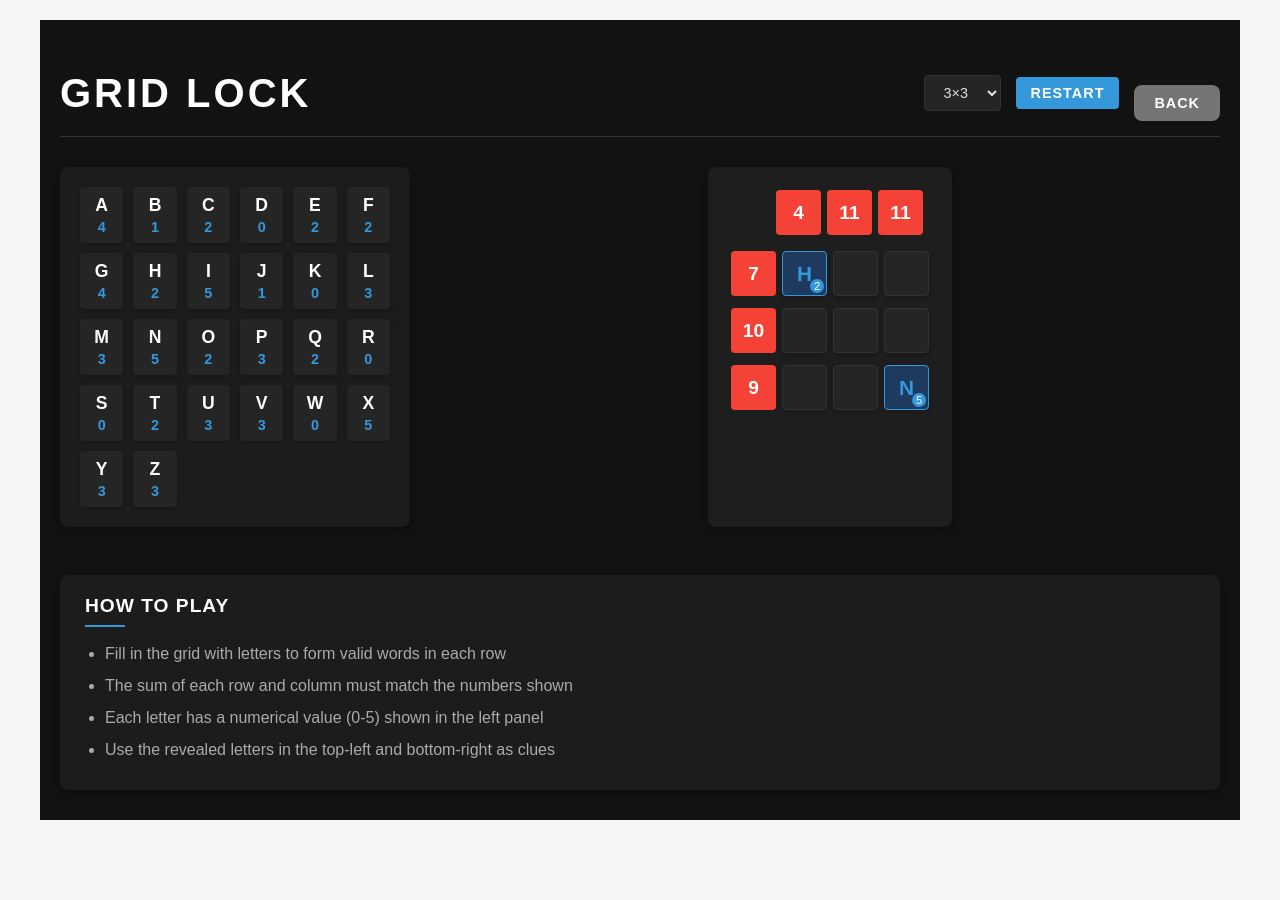
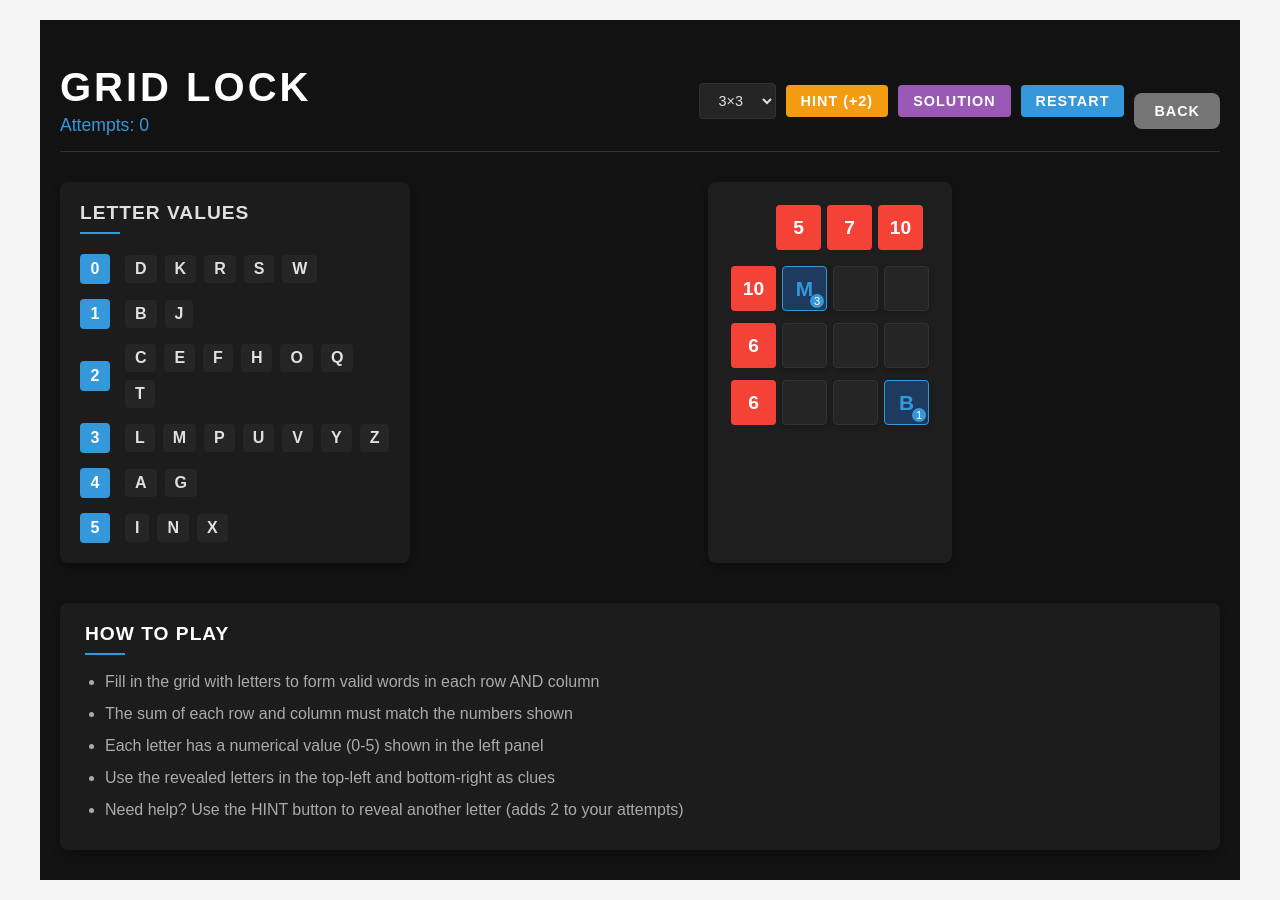
Before and after one commit to nalinmittal027/gafo-games, a React (Create React App) app: page /grid-lock in a window 1280 px wide. Before the commit the page ends 840 px from the top, so only its background shows below. Built offline with nearby package versions, Linux system fonts and the light colour scheme.

Commit message:
gridlock changed

```diff
--- a/src/components/GamesHome.css
+++ b/src/components/GamesHome.css
@@ -1,22 +1,10 @@
 /* src/components/GamesHome.css */
-:root {
-  --primary-bg: #121212;
-  --secondary-bg: #1e1e1e;
-  --card-bg: #252525;
-  --text-color: #e0e0e0;
-  --accent-color: #3498db;
-  --accent-hover: #2980b9;
-  --disabled-color: #555;
-  --footer-bg: #0a0a0a;
-  --separator: #333;
-}
-
 body {
   margin: 0;
   padding: 0;
   font-family: 'Quicksand', sans-serif;
-  background-color: var(--primary-bg);
-  color: var(--text-color);
+  background-color: #f5f7fa;
+  color: #333;
 }
 
 .games-home-container {
@@ -33,7 +21,7 @@ body {
   justify-content: center;
   align-items: center;
   text-align: center;
-  background-color: var(--primary-bg);
+  background-color: #ffffff;
   position: relative;
 }
 
@@ -41,17 +29,18 @@ body {
   font-size: 6rem;
   font-weight: 700;
   margin: 0;
-  background: linear-gradient(45deg, #3498db, #2ecc71);
+  background: linear-gradient(45deg, #3498db, #2196f3);
   -webkit-background-clip: text;
   background-clip: text;
   color: transparent;
   letter-spacing: 5px;
+  text-shadow: 0 0 15px rgba(52, 152, 219, 0.3);
 }
 
 .gafo-tagline {
   font-size: 1.5rem;
   margin-top: 10px;
-  opacity: 0.9;
+  color: #555;
 }
 
 .scroll-arrow-container {
@@ -63,7 +52,7 @@ body {
 
 .scroll-arrow {
   font-size: 2rem;
-  color: var(--accent-color);
+  color: #3498db;
 }
 
 @keyframes bounce {
@@ -81,7 +70,7 @@ body {
 /* Games Section */
 .games-section {
   padding: 60px 5%;
-  background-color: var(--secondary-bg);
+  background-color: #f5f7fa;
 }
 
 .game-category {
@@ -93,7 +82,7 @@ body {
   margin-bottom: 30px;
   position: relative;
   padding-bottom: 15px;
-  color: var(--text-color);
+  color: #2c3e50;
 }
 
 .category-title:after {
@@ -103,7 +92,7 @@ body {
   left: 0;
   width: 60px;
   height: 3px;
-  background-color: var(--accent-color);
+  background-color: #3498db;
 }
 
 .games-grid {
@@ -113,20 +102,20 @@ body {
 }
 
 .game-card {
-  background-color: var(--card-bg);
+  background-color: #ffffff;
   border-radius: 10px;
   overflow: hidden;
-  box-shadow: 0 5px 15px rgba(0, 0, 0, 0.3);
+  box-shadow: 0 5px 15px rgba(0, 0, 0, 0.1);
   transition: transform 0.3s, box-shadow 0.3s;
   text-decoration: none;
-  color: var(--text-color);
+  color: #333;
   display: flex;
   flex-direction: column;
 }
 
 .game-card:hover {
   transform: translateY(-5px);
-  box-shadow: 0 8px 25px rgba(0, 0, 0, 0.4);
+  box-shadow: 0 8px 25px rgba(0, 0, 0, 0.15);
 }
 
 .game-card.disabled {
@@ -136,7 +125,7 @@ body {
 
 .game-card.disabled:hover {
   transform: none;
-  box-shadow: 0 5px 15px rgba(0, 0, 0, 0.3);
+  box-shadow: 0 5px 15px rgba(0, 0, 0, 0.1);
 }
 
 .game-thumbnail {
@@ -165,20 +154,20 @@ body {
 .game-title {
   font-size: 1.4rem;
   margin: 0 0 10px 0;
-  color: var(--text-color);
+  color: #2c3e50;
 }
 
 .game-description {
   font-size: 0.95rem;
   margin: 0 0 20px 0;
   flex-grow: 1;
-  opacity: 0.8;
+  color: #666;
 }
 
 .game-cta {
   align-self: flex-start;
   padding: 8px 16px;
-  background-color: var(--accent-color);
+  background-color: #3498db;
   color: white;
   font-weight: 600;
   border-radius: 5px;
@@ -187,23 +176,24 @@ body {
 }
 
 .game-card:not(.disabled):hover .game-cta {
-  background-color: var(--accent-hover);
+  background-color: #2980b9;
 }
 
 .game-card.disabled .game-cta {
-  background-color: var(--disabled-color);
+  background-color: #95a5a6;
 }
 
 /* Footer */
 .games-home-footer {
-  background-color: var(--footer-bg);
+  background-color: #2c3e50;
   padding: 30px 5%;
   margin-top: auto;
+  color: #ecf0f1;
 }
 
 .games-home-footer p {
   margin: 0 0 15px 0;
-  opacity: 0.7;
+  opacity: 0.8;
   font-size: 0.9rem;
 }
 
@@ -214,10 +204,10 @@ body {
 }
 
 .footer-links a {
-  color: var(--text-color);
+  color: #ecf0f1;
   text-decoration: none;
   font-size: 0.9rem;
-  opacity: 0.7;
+  opacity: 0.8;
   transition: opacity 0.3s;
 }
 
--- a/src/components/GamesHome.js
+++ b/src/components/GamesHome.js
@@ -41,7 +41,7 @@ const GamesHome = () => {
           name: 'Chappal vs Cockroach',
           description: 'Battle cockroaches with your chappal in this exciting card game!',
           thumbnail: '/images/chappal-vs-cockroach.jpg',
-          route: '/chappal-home'
+          route: '/chappal-vs-cockroach'
         },
         {
           id: 'multiplayer-coming-soon-1',
--- a/src/components/GridLock/GridLock.css
+++ b/src/components/GridLock/GridLock.css
@@ -6,12 +6,17 @@
   --cell-bg: #252525;
   --cell-border: #333;
   --revealed-cell-bg: #1e3a5f;
+  --solution-cell-bg: #2c5f2e;
   --text-color: #e0e0e0;
   --muted-text: #aaa;
   --accent-color: #3498db;
   --accent-hover: #2980b9;
   --success-color: #00c853;
   --error-color: #f44336;
+  --hint-color: #f39c12;
+  --hint-hover: #e67e22;
+  --solution-color: #9b59b6;
+  --solution-hover: #8e44ad;
   --header-bg: #0a0a0a;
   --panel-bg: #1c1c1c;
 }
@@ -20,14 +25,13 @@
   margin: 0;
   padding: 0;
   font-family: 'Quicksand', sans-serif;
-    background-color: var(--primary-bg);
-    color: var(--text-color);
 }
 
 .grid-lock-container {
   min-height: 100vh;
   padding: 30px 20px;
   background-color: var(--primary-bg);
+  color: var(--text-color);
   display: flex;
   flex-direction: column;
   max-width: 1200px;
@@ -44,6 +48,11 @@
   border-bottom: 1px solid var(--cell-border);
 }
 
+.header-left {
+  display: flex;
+  flex-direction: column;
+}
+
 .grid-lock-header h1 {
   font-size: 2.5rem;
   font-weight: 700;
@@ -52,9 +61,16 @@
   color: white;
 }
 
+.attempts-counter {
+  font-size: 1.1rem;
+  color: var(--accent-color);
+  margin-top: 5px;
+  font-weight: 500;
+}
+
 .header-controls {
   display: flex;
-    gap: 15px;
+  gap: 10px;
   align-items: center;
 }
 
@@ -76,9 +92,7 @@
   border-color: var(--accent-color);
 }
 
-  .game-button, .back-button {
-    background-color: var(--accent-color);
-    color: white;
+.game-button, .back-button, .hint-button, .solution-button {
   border: none;
   padding: 8px 15px;
   border-radius: 4px;
@@ -93,8 +107,36 @@
   text-align: center;
 }
 
+.game-button, .back-button {
+  background-color: var(--accent-color);
+  color: white;
+}
+
+.hint-button {
+  background-color: var(--hint-color);
+  color: white;
+}
+
+.solution-button {
+  background-color: var(--solution-color);
+  color: white;
+}
+
 .game-button:hover, .back-button:hover {
   background-color: var(--accent-hover);
+}
+
+.hint-button:hover {
+  background-color: var(--hint-hover);
+}
+
+.solution-button:hover {
+  background-color: var(--solution-hover);
+}
+
+.game-button:disabled, .hint-button:disabled, .solution-button:disabled {
+  opacity: 0.5;
+  cursor: not-allowed;
 }
 
 /* Game Area */
@@ -116,34 +158,61 @@
   box-shadow: 0 4px 10px rgba(0, 0, 0, 0.3);
 }
 
-  .letter-values-grid {
-    display: grid;
-    grid-template-columns: repeat(auto-fill, minmax(40px, 1fr));
-    gap: 10px;
+.letter-values h3 {
+  margin-top: 0;
+  margin-bottom: 20px;
+  letter-spacing: 1px;
+  font-size: 1.2rem;
+  position: relative;
+  padding-bottom: 10px;
 }
 
-  .letter-value-item {
+.letter-values h3:after {
+  content: '';
+  position: absolute;
+  bottom: 0;
+  left: 0;
+  width: 40px;
+  height: 2px;
+  background-color: var(--accent-color);
+}
+
+.letter-values-by-number {
   display: flex;
   flex-direction: column;
-    align-items: center;
-    padding: 8px 5px;
-    background-color: var(--cell-bg);
-    border-radius: 4px;
-    box-shadow: 0 2px 4px rgba(0, 0, 0, 0.2);
+  gap: 15px;
 }
 
-  .letter-value-item .letter {
-    font-weight: 600;
-    font-size: 1.1rem;
-    text-transform: uppercase;
-    color: white;
+.letter-value-group {
+  display: flex;
+  align-items: center;
 }
 
-  .letter-value-item .value {
-    font-size: 0.9rem;
-    color: var(--accent-color);
+.value-header {
+  background-color: var(--accent-color);
+  color: white;
+  width: 30px;
+  height: 30px;
+  display: flex;
+  justify-content: center;
+  align-items: center;
+  border-radius: 4px;
   font-weight: 600;
-    margin-top: 3px;
+  margin-right: 15px;
+}
+
+.letters-list {
+  display: flex;
+  flex-wrap: wrap;
+  gap: 8px;
+}
+
+.letter-item {
+  background-color: var(--cell-bg);
+  padding: 5px 10px;
+  border-radius: 4px;
+  text-transform: uppercase;
+  font-weight: 600;
 }
 
 /* Grid Area */
@@ -222,6 +291,11 @@
   border-color: var(--accent-color);
 }
 
+.grid-cell.solution:not(.revealed) {
+  background-color: var(--solution-cell-bg);
+  border-color: var(--success-color);
+}
+
 .grid-cell input {
   width: 100%;
   height: 100%;
@@ -294,6 +368,39 @@
   background-color: #f0f0f0;
 }
 
+/* Solution Message */
+.solution-message {
+  background-color: var(--solution-color);
+  color: white;
+  padding: 25px;
+  border-radius: 8px;
+  text-align: center;
+  box-shadow: 0 4px 10px rgba(0, 0, 0, 0.3);
+  margin-bottom: 30px;
+}
+
+.solution-message h2 {
+  margin-top: 0;
+  font-size: 1.8rem;
+  letter-spacing: 2px;
+}
+
+.solution-message p {
+  margin-bottom: 20px;
+  font-size: 1.1rem;
+}
+
+.solution-message .game-button {
+  background-color: white;
+  color: var(--solution-color);
+  padding: 10px 20px;
+  transition: background-color 0.2s;
+}
+
+.solution-message .game-button:hover {
+  background-color: #f0f0f0;
+}
+
 /* Game Instructions */
 .game-instructions {
   background-color: var(--panel-bg);
@@ -354,10 +461,16 @@
 
   .header-controls {
     width: 100%;
+    flex-wrap: wrap;
     justify-content: space-between;
   }
 
   .grid-lock-header h1 {
     font-size: 2rem;
   }
+
+  .game-button, .back-button, .hint-button, .solution-button {
+    padding: 8px 10px;
+    font-size: 0.8rem;
   }
+}
--- a/src/components/GridLock/GridLock.js
+++ b/src/components/GridLock/GridLock.js
@@ -3,7 +3,7 @@ import React, { useState, useEffect } from 'react';
 import { Link } from 'react-router-dom';
 import './GridLock.css';
 
-// Dictionary of valid words for different grid sizes (corrected)
+// Dictionary of valid words for different grid sizes
 const wordDictionaries = {
   3: ['cat', 'dog', 'rat', 'bat', 'hat', 'mat', 'sat', 'pat', 'tap', 'top', 'mop', 'hop', 'pop', 'lot', 'dot', 'hot', 'pot', 'got', 'jot', 'rot', 'fog', 'log', 'bog', 'cog', 'jog', 'bag', 'rag', 'tag', 'wag', 'big', 'dig', 'fig', 'pig', 'wig', 'bun', 'fun', 'gun', 'run', 'sun', 'pun', 'gem', 'hem', 'rim', 'dim', 'him', 'den', 'hen', 'men', 'pen', 'ten', 'fan', 'man', 'pan', 'ran', 'tan', 'van', 'cab', 'dab', 'jab', 'lab', 'tab', 'bib', 'fib', 'rib', 'bob', 'cob', 'fob', 'job', 'mob', 'rob', 'sob', 'rub', 'tub', 'cub', 'hub', 'pub', 'sub'],
 
@@ -25,6 +25,8 @@ const GridLock = () => {
   const [colMatches, setColMatches] = useState([]);
   const [gameWon, setGameWon] = useState(false);
   const [attempts, setAttempts] = useState(0);
+  const [solutionRevealed, setSolutionRevealed] = useState(false);
+  const [groupedLetterValues, setGroupedLetterValues] = useState({});
 
   // Initialize game
   useEffect(() => {
@@ -45,15 +47,41 @@ const GridLock = () => {
     const allRowsMatch = newRowMatches.every(match => match);
     const allColsMatch = newColMatches.every(match => match);
 
-    if (allRowsMatch && allColsMatch && grid.flat().every(cell => cell.letter !== '')) {
+    if (allRowsMatch && allColsMatch && grid.flat().every(cell => cell.letter !== '') && !solutionRevealed) {
       setGameWon(true);
     }
-  }, [grid]);
+  }, [grid, solutionRevealed]);
+
+  // Group letter values whenever letterValues changes
+  useEffect(() => {
+    const grouped = {};
+
+    // Initialize groups for 0-5
+    for (let i = 0; i <= 5; i++) {
+      grouped[i] = [];
+    }
+
+    // Group letters by their values
+    Object.entries(letterValues).forEach(([letter, value]) => {
+      if (grouped[value]) {
+        grouped[value].push(letter);
+      }
+    });
+
+    // Sort letters within each group
+    for (let i = 0; i <= 5; i++) {
+      grouped[i] = grouped[i].sort();
+    }
+
+    setGroupedLetterValues(grouped);
+  }, [letterValues]);
 
   // Generate a new game
   const generateNewGame = (size) => {
     const newGridSize = size || gridSize;
-    const validGrid = generateValidGrid(newGridSize);
+
+    // Generate grid with valid rows AND valid columns
+    const validGrid = generateValidGridWithColumns(newGridSize);
     setOriginalGrid(validGrid);
 
     // Assign random values to each letter
@@ -87,12 +115,55 @@ const GridLock = () => {
 
     setGrid(playerGrid);
     setGameWon(false);
+    setSolutionRevealed(false);
     setAttempts(0);
     setRowMatches(Array(newGridSize).fill(false));
     setColMatches(Array(newGridSize).fill(false));
   };
 
-  // Generate a valid grid with valid words
+  // Generate a valid grid with both valid rows AND valid columns
+  const generateValidGridWithColumns = (size) => {
+    // This is a simplified approach that may not be perfect for large grids
+    // For production, you might need a more sophisticated algorithm
+
+    // Try a limited number of times to generate a valid grid
+    let attempts = 0;
+    const maxAttempts = 100;
+
+    while (attempts < maxAttempts) {
+      // First generate a grid with valid rows
+      const candidateGrid = generateValidGrid(size);
+
+      // Check if columns are also valid words
+      let allColumnsValid = true;
+
+      // Extract columns and check if they're valid words
+      for (let j = 0; j < size; j++) {
+        const column = [];
+        for (let i = 0; i < size; i++) {
+          column.push(candidateGrid[i][j]);
+        }
+
+        const columnWord = column.join('');
+        if (!wordDictionaries[size].includes(columnWord)) {
+          allColumnsValid = false;
+          break;
+        }
+      }
+
+      if (allColumnsValid) {
+        return candidateGrid;
+      }
+
+      attempts++;
+    }
+
+    // If we can't find a perfect solution, use a fallback approach
+    console.log("Couldn't find a grid with all valid columns. Using fallback grid.");
+    return generateValidGrid(size);
+  };
+
+  // Generate a valid grid with valid words (rows only)
   const generateValidGrid = (size) => {
     const validGrid = [];
     const availableWords = [...wordDictionaries[size]];
@@ -136,7 +207,7 @@ const GridLock = () => {
 
   // Handle cell input change
   const handleCellChange = (rowIndex, colIndex, value) => {
-    if (grid[rowIndex][colIndex].revealed) return;
+    if (grid[rowIndex][colIndex].revealed || gameWon || solutionRevealed) return;
 
     // Update grid with new value
     const newGrid = [...grid];
@@ -181,17 +252,69 @@ const GridLock = () => {
     generateNewGame(newSize);
   };
 
+  // Take a hint - reveal a random unrevealed cell
+  const takeHint = () => {
+    if (gameWon || solutionRevealed) return;
+
+    // Find all unrevealed cells
+    const unrevealedCells = [];
+    grid.forEach((row, rowIndex) => {
+      row.forEach((cell, colIndex) => {
+        if (!cell.revealed && !cell.letter) {
+          unrevealedCells.push({ rowIndex, colIndex });
+        }
+      });
+    });
+
+    // If there are any unrevealed cells, reveal one randomly
+    if (unrevealedCells.length > 0) {
+      const randomIndex = Math.floor(Math.random() * unrevealedCells.length);
+      const { rowIndex, colIndex } = unrevealedCells[randomIndex];
+
+      const newGrid = [...grid];
+      newGrid[rowIndex][colIndex] = {
+        letter: originalGrid[rowIndex][colIndex],
+        revealed: true
+      };
+
+      setGrid(newGrid);
+      setAttempts(prev => prev + 2); // Add 2 to attempts as penalty
+    }
+  };
+
+  // Reveal the solution
+  const revealSolution = () => {
+    const solutionGrid = originalGrid.map((row, rowIndex) => {
+      return row.map((letter, colIndex) => {
+        const isRevealed = (rowIndex === 0 && colIndex === 0) ||
+                           (rowIndex === gridSize - 1 && colIndex === gridSize - 1);
+        return {
+          letter,
+          revealed: isRevealed
+        };
+      });
+    });
+
+    setGrid(solutionGrid);
+    setSolutionRevealed(true);
+  };
+
   return (
     <div className="grid-lock-container">
       <div className="grid-lock-header">
-        <h1>GRID LOCK</h1>
+        <div className="header-left">
+          <h1>GRID LOCK</h1>
+          <div className="attempts-counter">
+            <span>Attempts: {attempts}</span>
+          </div>
+        </div>
         <div className="header-controls">
           <div className="grid-size-selector">
             <select
               id="grid-size"
               value={gridSize}
               onChange={handleGridSizeChange}
-              disabled={gameWon}
+              disabled={gameWon || solutionRevealed}
             >
               <option value="3">3×3</option>
               <option value="4">4×4</option>
@@ -200,8 +323,16 @@ const GridLock = () => {
             </select>
           </div>
 
+          <button className="hint-button" onClick={takeHint} disabled={gameWon || solutionRevealed}>
+            HINT (+2)
+          </button>
+
+          <button className="solution-button" onClick={revealSolution} disabled={gameWon || solutionRevealed}>
+            SOLUTION
+          </button>
+
           <button className="game-button" onClick={restartGame}>
-            {gameWon ? 'NEW GAME' : 'RESTART'}
+            {gameWon || solutionRevealed ? 'NEW GAME' : 'RESTART'}
           </button>
 
           <Link to="/" className="back-button">BACK</Link>
@@ -210,11 +341,16 @@ const GridLock = () => {
 
       <div className="game-area">
         <div className="letter-values">
-          <div className="letter-values-grid">
-            {Object.entries(letterValues).sort().map(([letter, value]) => (
-              <div key={letter} className="letter-value-item">
-                <span className="letter">{letter}</span>
-                <span className="value">{value}</span>
+          <h3>LETTER VALUES</h3>
+          <div className="letter-values-by-number">
+            {Object.entries(groupedLetterValues).map(([value, letters]) => (
+              <div key={value} className="letter-value-group">
+                <div className="value-header">{value}</div>
+                <div className="letters-list">
+                  {letters.map(letter => (
+                    <div key={letter} className="letter-item">{letter}</div>
+                  ))}
+                </div>
               </div>
             ))}
           </div>
@@ -250,19 +386,21 @@ const GridLock = () => {
                   {row.map((cell, colIndex) => (
                     <div
                       key={colIndex}
-                      className={`grid-cell ${cell.revealed ? 'revealed' : ''}`}
+                      className={`grid-cell ${cell.revealed ? 'revealed' : ''} ${solutionRevealed ? 'solution' : ''}`}
                     >
                       <input
                         type="text"
                         maxLength="1"
-                        value={cell.letter}
+                        value={solutionRevealed ? originalGrid[rowIndex][colIndex] : cell.letter}
                         onChange={(e) => handleCellChange(rowIndex, colIndex, e.target.value)}
-                        disabled={cell.revealed || gameWon}
+                        disabled={cell.revealed || gameWon || solutionRevealed}
                         className={cell.revealed ? 'revealed-input' : ''}
                       />
-                      {cell.letter && (
+                      {(cell.letter || solutionRevealed) && (
                         <span className="letter-value-indicator">
-                          {letterValues[cell.letter] !== undefined ? letterValues[cell.letter] : '?'}
+                          {letterValues[solutionRevealed ? originalGrid[rowIndex][colIndex] : cell.letter] !== undefined
+                            ? letterValues[solutionRevealed ? originalGrid[rowIndex][colIndex] : cell.letter]
+                            : '?'}
                         </span>
                       )}
                     </div>
@@ -282,13 +420,22 @@ const GridLock = () => {
         </div>
       )}
 
+      {solutionRevealed && !gameWon && (
+        <div className="solution-message">
+          <h2>SOLUTION REVEALED</h2>
+          <p>Better luck next time!</p>
+          <button className="game-button" onClick={restartGame}>PLAY AGAIN</button>
+        </div>
+      )}
+
       <div className="game-instructions">
         <h3>HOW TO PLAY</h3>
         <ul>
-          <li>Fill in the grid with letters to form valid words in each row</li>
+          <li>Fill in the grid with letters to form valid words in each row AND column</li>
           <li>The sum of each row and column must match the numbers shown</li>
           <li>Each letter has a numerical value (0-5) shown in the left panel</li>
           <li>Use the revealed letters in the top-left and bottom-right as clues</li>
+          <li>Need help? Use the HINT button to reveal another letter (adds 2 to your attempts)</li>
         </ul>
       </div>
     </div>
```
Lines whose indentation alone changed are shown as unchanged.
